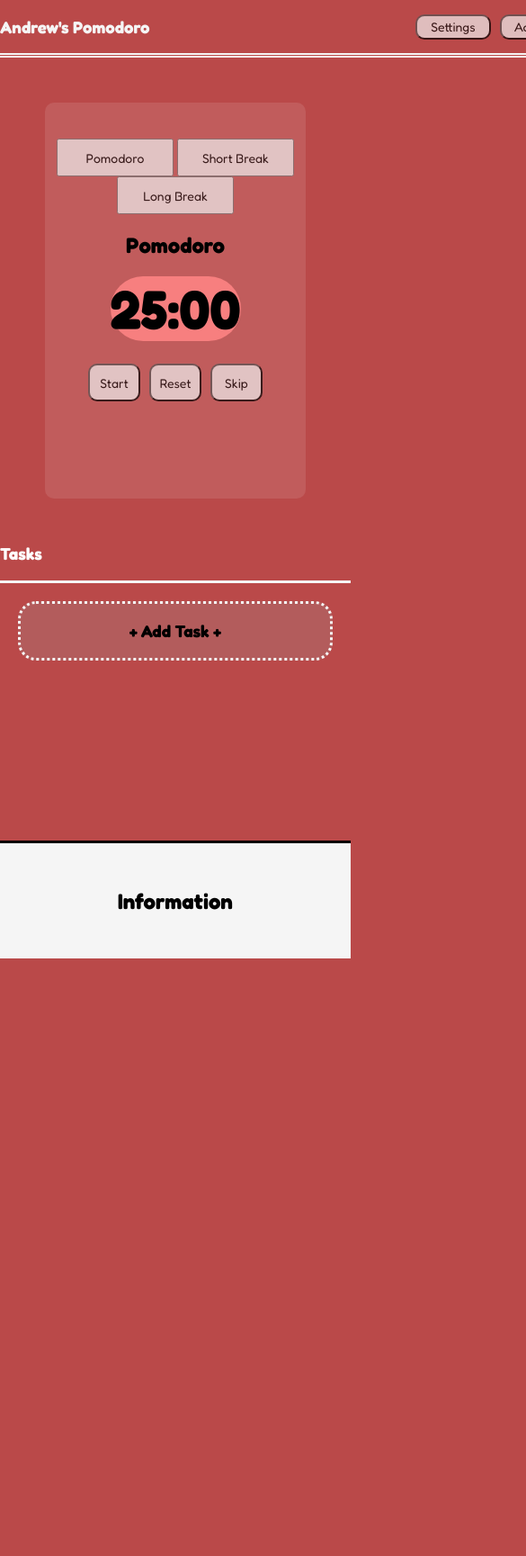
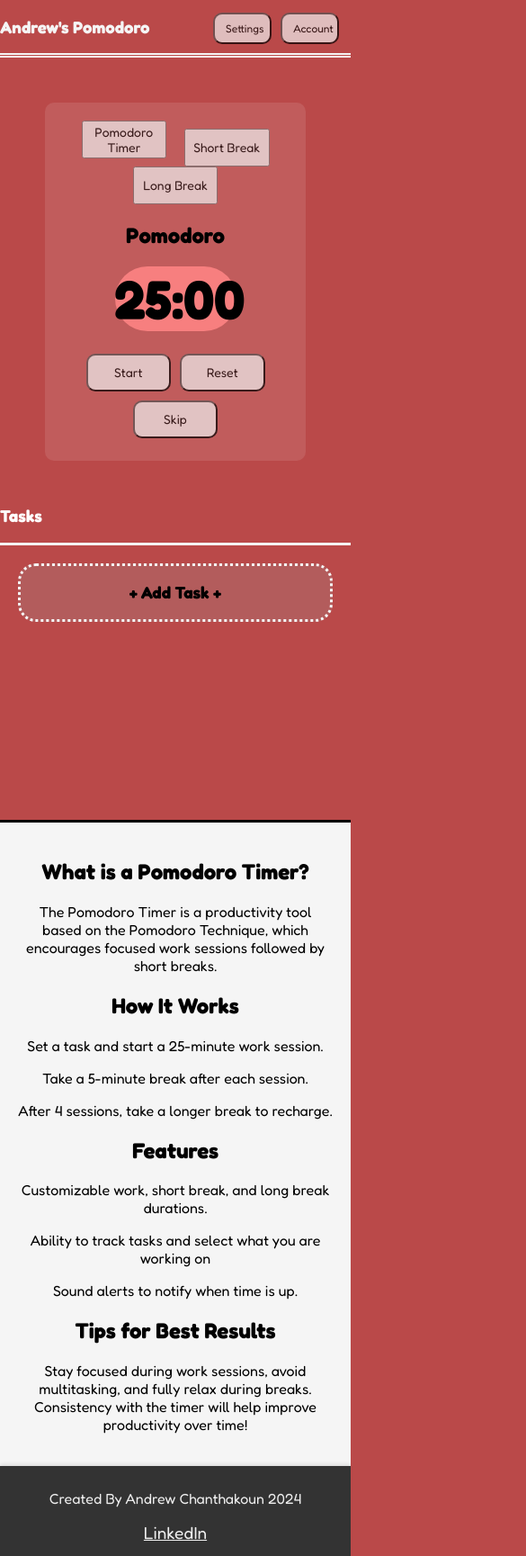
Before and after one commit to chanthakoun2002/pomodoro-application, a React (Create React App) app in the folder frontend/: page / in a window 390 px wide. Shown: the top 1729 px of the page at 90% size, 585 px wide, since content can reach past the window. Before the commit the page ends 1065 px from the top, so only its background shows below. Built offline with nearby package versions, Linux system fonts and the light colour scheme.

Commit message:
added responsice styles

```diff
--- a/frontend/src/App.css
+++ b/frontend/src/App.css
@@ -8,12 +8,24 @@ body {
   color: black;
 }
 
-main {
+/* main {
   flex: 1;
-  max-width: 40rem;
+  max-width: 100%;
   margin: 0 auto;
   box-sizing: border-box;
+} */
+
+ main {
+  margin: 0;
+  font-family: "Fredoka", sans-serif;
+  padding: 0;
+  background-color:#ba4949;
+  box-sizing: border-box;
+  display: flex;
+  flex-direction: column;
+  align-items: center;
 }
+
 button {
  font-size: 14px;
 }
@@ -25,6 +37,7 @@ button {
   border-bottom: thick double whitesmoke;
   width: 40rem;
   margin: auto;
+
 }
 .navbar-component h3{
   color: whitesmoke;
@@ -33,19 +46,22 @@ button {
 .navbar-buttons button{
   opacity: 70%;
   width: 6em;
-  height: 2em;
+  /* height: 2em; */
   font-family: "Fredoka", sans-serif;
   margin-left: 10px;
   border-radius: 10px;
+  font-size: 14px;
+  padding: 8px 12px;
+  width: auto;
 }
 /* timer syles */
 .timer-component {
   background-color: #c15c5c;
   margin: 50px;
-  height: 400px;
   border-radius: 10px;
   text-align: center;
   padding-top: 40px;
+  padding-bottom: 40px;
 }
 
 .timer-component-count {
@@ -63,6 +79,8 @@ button {
   margin: 0 2px;
   height: 3em;
   font-family: "Fredoka", sans-serif;
+  margin-left: 10px;
+  margin-right: 10px;
 }
 .timer-component-actions button {
   opacity: 70%;
@@ -83,15 +101,6 @@ button {
   margin: 5px;
 }
 
-.information-component{
-  background-color:whitesmoke;
-  border-top: solid rgb(0, 0, 0);
-  /* height: 90vh; */
-  margin-top: 200px;
-  text-align: center;
-  padding: 30px;
-}
-
 
 /* Overlay models */
 .overlay {
@@ -102,11 +111,11 @@ button {
   height: 100%;
   background: rgba(0, 0, 0, 0.7);
   display: flex;
-  justify-content: center;
+  justify-content:center;
   align-items: center;
   z-index: 1000;
   overflow: hidden;
-  padding: 10px;
+
 }
 .overlay h1{
   text-decoration: underline;
@@ -350,3 +359,76 @@ button {
 .task-select-btn{
   background-color: #4CAF50;
 }
+
+.information-component{
+  background-color:whitesmoke;
+  border-top: solid rgb(0, 0, 0);
+  /* height: 90vh; */
+  margin-top: 200px;
+  text-align: center;
+  padding: 30px;
+}
+
+
+footer {
+  text-align: center;
+  padding: 10px 10;
+  padding-top: 10px;
+  padding-bottom: 15px;
+  background-color: #333;
+  color: #eee;
+  box-shadow: 0 -2px 4px rgba(0, 0, 0, 0.1);
+}
+
+.social-links a{
+  padding-bottom: 15px;
+  font-size: 19px;
+  color: #eee;
+
+}
+.social-links a:hover{
+
+  font-weight: bold;
+}
+
+@media (max-width: 768px) {
+  .navbar-component {
+    /* flex-direction: row;
+    align-items:center; */
+    width: 100%;
+  }
+
+  .timer-component-time-selection button,
+  .timer-component-actions button {
+    width: 35%;
+  }
+
+  .information-component {
+    padding: 20px;
+  }
+}
+
+@media (max-width: 480px) {
+  .navbar-buttons button {
+    font-size: 12px;
+    /* padding: 6px 8px; */
+    width: 40%;
+    margin-top: 4px;
+  }
+
+  .timer-component {
+    padding: 20px 10px;
+  }
+
+  .timer-component-count h3 {
+    /* font-size: 1.5rem; */
+  }
+
+  .tasks-input-form-btn button {
+    width: 45%;
+  }
+
+  .timer-save-btn, .timer-reset-btn {
+    font-size: 12px;
+  }
+}
--- a/frontend/src/App.js
+++ b/frontend/src/App.js
@@ -4,6 +4,7 @@ import { BrowserRouter as Router, Route, Routes } from 'react-router-dom';
 import Pomodoro from './components/pomodoroApp';
 import Navbar from './components/navbar';
 import Information from './components/information';
+import Footer from './components/footer';
 
 
 function App() {
@@ -25,6 +26,7 @@ function App() {
           />
         </main>
         <Information/>
+        <Footer/>
       </div>
     </Router>
   );
--- /dev/null
+++ b/frontend/src/components/footer.js
@@ -0,0 +1,12 @@
+import React from 'react';
+
+const footer = () => (
+  <footer className="footer">
+    <p> Created By Andrew Chanthakoun 2024</p>
+    <div className="social-links">
+      <a href="https://www.linkedin.com/in/andrew-chanthakoun-0a94961a1/" target="_blank" rel="noopener noreferrer">LinkedIn</a>
+    </div>
+  </footer>
+);
+
+export default footer;
--- a/frontend/src/components/information.js
+++ b/frontend/src/components/information.js
@@ -2,12 +2,27 @@ import React from 'react';
 
 const information = () => (
     <section className='information-component'>
-        <h1>Information</h1>
+        <h1>What is a Pomodoro Timer?</h1>
+        <p>
+            The Pomodoro Timer is a productivity tool based on the Pomodoro Technique,
+            which encourages focused work sessions followed by short breaks.
+        </p>
 
+        <h2>How It Works</h2>
+        <p>Set a task and start a 25-minute work session.</p>
+        <p>Take a 5-minute break after each session.</p>
+        <p>After 4 sessions, take a longer break to recharge.</p>
+
+        <h2>Features</h2>
+        <p>Customizable work, short break, and long break durations.</p>
+        <p>Ability to track tasks and select what you are working on</p>
+        <p>Sound alerts to notify when time is up.</p>
+
+        <h2>Tips for Best Results</h2>
+        <p>
+            Stay focused during work sessions, avoid multitasking, and fully relax during breaks. Consistency with the timer will help improve productivity over time!
+        </p>
     </section>
-
-
 );
 
-
 export default information
--- a/frontend/src/components/timer.js
+++ b/frontend/src/components/timer.js
@@ -112,7 +112,7 @@ const Timer = ({settings,onPomodoroCount}) => {
   return (
     <section className="timer-component">
         <div className='timer-component-time-selection'>
-            <button onClick={() => handleModeChange('pomodoro')}>Pomodoro</button>
+            <button onClick={() => handleModeChange('pomodoro')}>Pomodoro Timer</button>
             <button onClick={() => handleModeChange('Short Break')}>Short Break</button>
             <button onClick={() => handleModeChange('Long Break')}>Long Break</button>
         </div>
```
